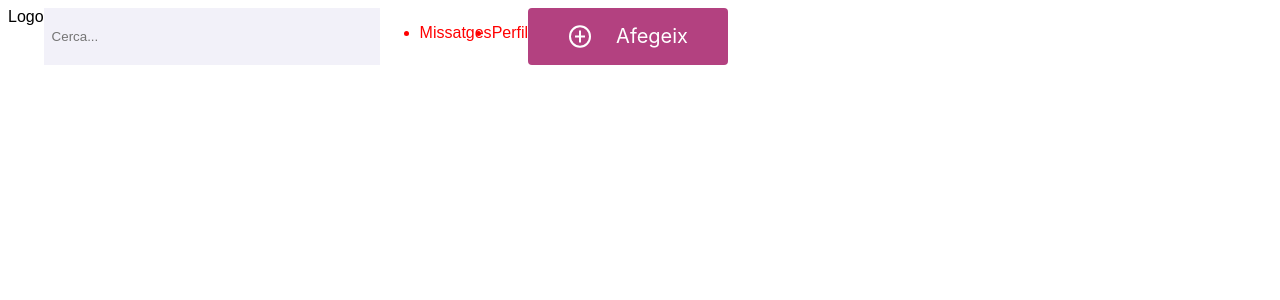
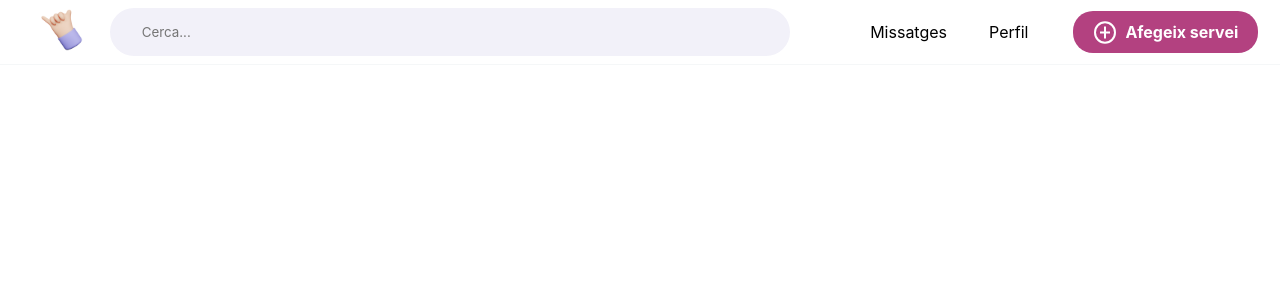
Before and after one commit to danifdezalonso/hourglass-app, a React (Create React App) app: page / in a window 1280 px wide. Shown: the top 300 px of the page. Built offline with nearby package versions, Linux system fonts and the light colour scheme.

Commit message:
Header done

```diff
--- a/src/App.js
+++ b/src/App.js
@@ -1,4 +1,3 @@
-import "./styles.css";
 import Header from "./components/Header";
 
 export default function App() {
--- /dev/null
+++ b/src/components/App.module.scss
@@ -0,0 +1,5 @@
+*{
+    margin:0px;
+    padding: 0px;
+    font-family: -apple-system, BlinkMacSystemFont, 'Segoe UI', Roboto, Oxygen, Ubuntu, Cantarell, 'Open Sans', 'Helvetica Neue', sans-serif;
+}
--- a/src/components/Buttons/ButtonNavBar.js
+++ b/src/components/Buttons/ButtonNavBar.js
@@ -1,12 +1,15 @@
 import React from "react";
-import "./ButtonNavBar.module.scss";
+import styles from "./ButtonNavBar.module.scss";
 import IconPlus from "./ButtonIcons/IconPlus.js";
 
 const ButtonNavBar = (props) => {
   return (
     <button className="button--navbar">
-      <IconPlus />
-      {props.text}
+      <span className={styles.button__icon}>
+        <IconPlus />
+      </span>
+
+      <span className={styles.button__text}>{props.text}</span>
     </button>
   );
 };
--- a/src/components/Buttons/ButtonNavBar.module.scss
+++ b/src/components/Buttons/ButtonNavBar.module.scss
@@ -1,16 +1,31 @@
 $primary-color: #B34180;
+$primary-color-hover: #a2035b;
 $text-color: #FFFFFF;
 
 button {
   display: flex;
-  justify-content: space-evenly;
+  justify-content: center;
+  align-items: center;
   font-family: -apple-system, BlinkMacSystemFont, 'Segoe UI', Roboto, Oxygen, Ubuntu, Cantarell, 'Open Sans', 'Helvetica Neue', sans-serif;
-  border-radius: 4px;
-  font-size: 20px;
+  border-radius: 20px;
+  margin-left: 8px;
+  padding: 0 20px;
+  font-size: 16px;
   background-color: $primary-color;
+  font-weight: 700;
   color: $text-color;
-  width: 200px;
-  padding: 16px;
+  height: 42px;
   border: none;
   cursor: pointer;
+  transition: all .2s ease-in-out;
+
+  &:hover{
+    background-color: $primary-color-hover;
+  }
+
+  .button__icon{
+    margin-right: 8px;
+    display: flex;
+    align-items: center;
+  }
 }
--- a/src/components/Header.js
+++ b/src/components/Header.js
@@ -1,20 +1,32 @@
 import React from "react";
-import Button from "./Buttons/ButtonNavBar";
-import SearchPage from "./SearchPage";
-import styles from "./Header.module.scss";
+import Button from "./Buttons/ButtonNavBar"; // Component Botó
+import SearchPage from "./SearchPage"; // Component de Cerca
+import styles from "./Header.module.scss"; // CSS especific del component
+import "./App.module.scss"; // Reset i CSS general
+import logo from "../images/Logo/LogoFP.png";
 
 const Header = () => {
   return (
-    <div className={styles.header__llista}>
-      <div className="header__logo">Logo</div>
-      <SearchPage />
-      <div className="header__navigationBar">
-        <ul className={styles.header__llista}>
-          <li>Missatges</li>
-          <li>Perfil</li>
-        </ul>
+    <div className={styles.header}>
+      <div className={styles.header__left}>
+        <div className={styles.header__logo}>
+          <img src={logo} alt="Logo"></img>
+        </div>
+        <SearchPage className={styles.header__searchBar} />
       </div>
-      <Button text="Afegeix" />
+      <div className={styles.header__right}>
+        <div className={styles.header__navigationBar}>
+          <ul className={styles.header__navigationBar__llista}>
+            <a href="#">
+              <li>Missatges</li>
+            </a>
+            <a href="#">
+              <li>Perfil</li>
+            </a>
+          </ul>
+        </div>
+        <Button text="Afegeix servei" />
+      </div>
     </div>
   );
 };
--- a/src/components/Header.module.scss
+++ b/src/components/Header.module.scss
@@ -3,14 +3,46 @@ $text-color: #FFFFFF;
 
 .header {
   display:flex;
-  flex-direction: row;
-  background-color: red;
+  justify-content: space-around;
+  align-items: center;
+  height: 64px;
+  border-bottom: 1px rgba(236, 239, 241, 0.5) solid;
+
+  &__left{
+    display: flex;
+    align-items: center;
+    justify-content: left;
+  }
+
+  &__right{
+        display: flex;
+        align-items: center;
+        justify-content: right;
+  }
+
+  &__logo > img{
+    margin-right: 8px;
+    height: 48px;
+    padding: 16px;
+  }
+  &__navigationBar {
+
+    &__llista{
+      display: flex;
+      margin: 16px;
+      a {
+        text-decoration:none;
+        color: black;
+        padding: 5px;
+        &:hover{
+          margin-bottom: -3px;
+          border-bottom: 3px $primary-color solid;
+        }
+      }
+      li {
+        padding: 16px;
+        list-style-type: none;
+      }
+    }
+  }
 }
-
-li{
-  color:red;
-}
-
-.header__llista{
-  display:flex;
-}
--- a/src/components/SearchPage.js
+++ b/src/components/SearchPage.js
@@ -2,10 +2,13 @@ import React from "react";
 
 const SearchBar = ({ keyword, setKeyword }) => {
   const BarStyling = {
-    width: "20rem",
+    width: "40rem",
     background: "#F2F1F9",
     border: "none",
-    padding: "0.5rem"
+    padding: "0.5rem",
+    height: "32px",
+    borderRadius: "80px",
+    paddingLeft: "2rem",
   };
   return (
     <input
--- a/src/styles.css
+++ /dev/null
@@ -1,4 +0,0 @@
-.App {
-  font-family: sans-serif;
-  text-align: center;
-}
```
Also changed, not shown: src/images/Logo/LogoFP.png (added).
